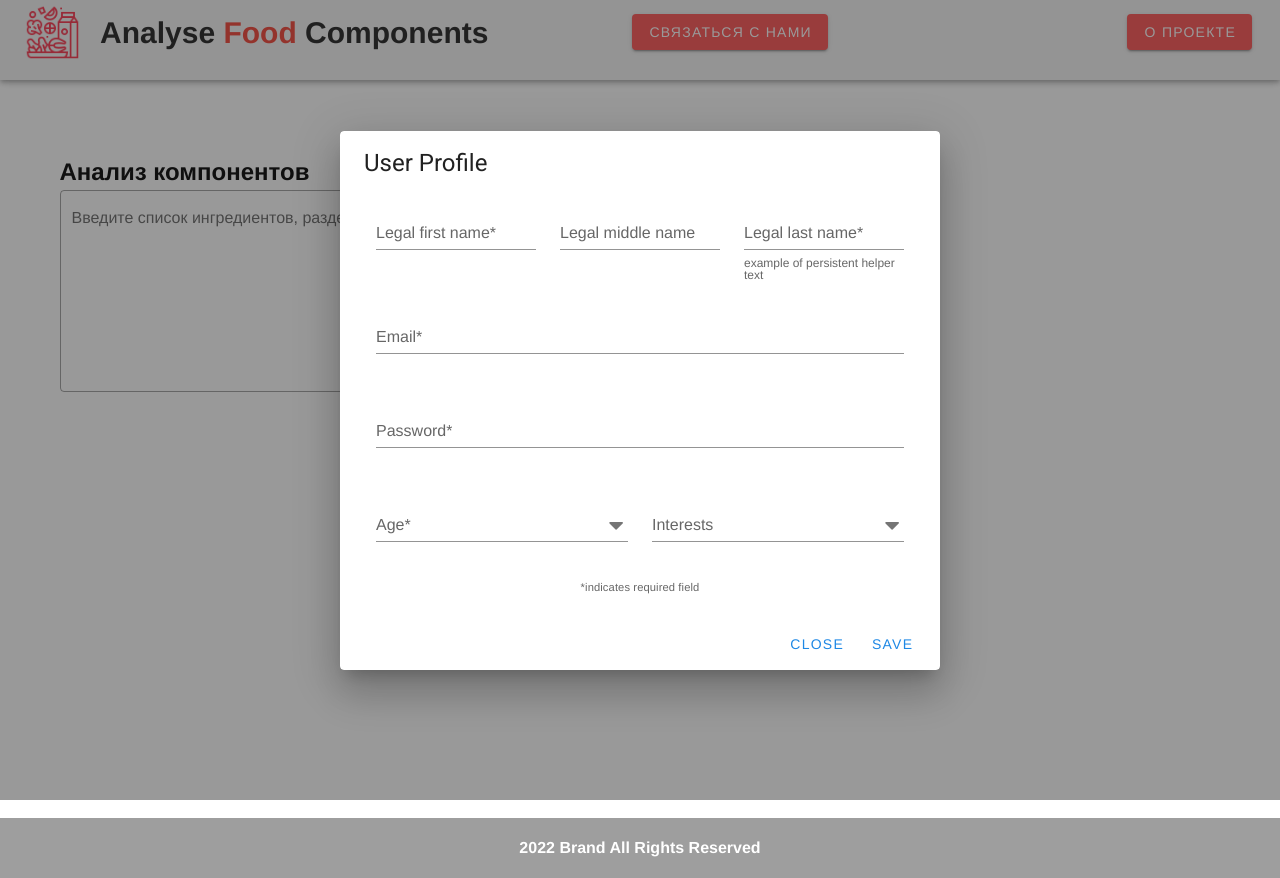
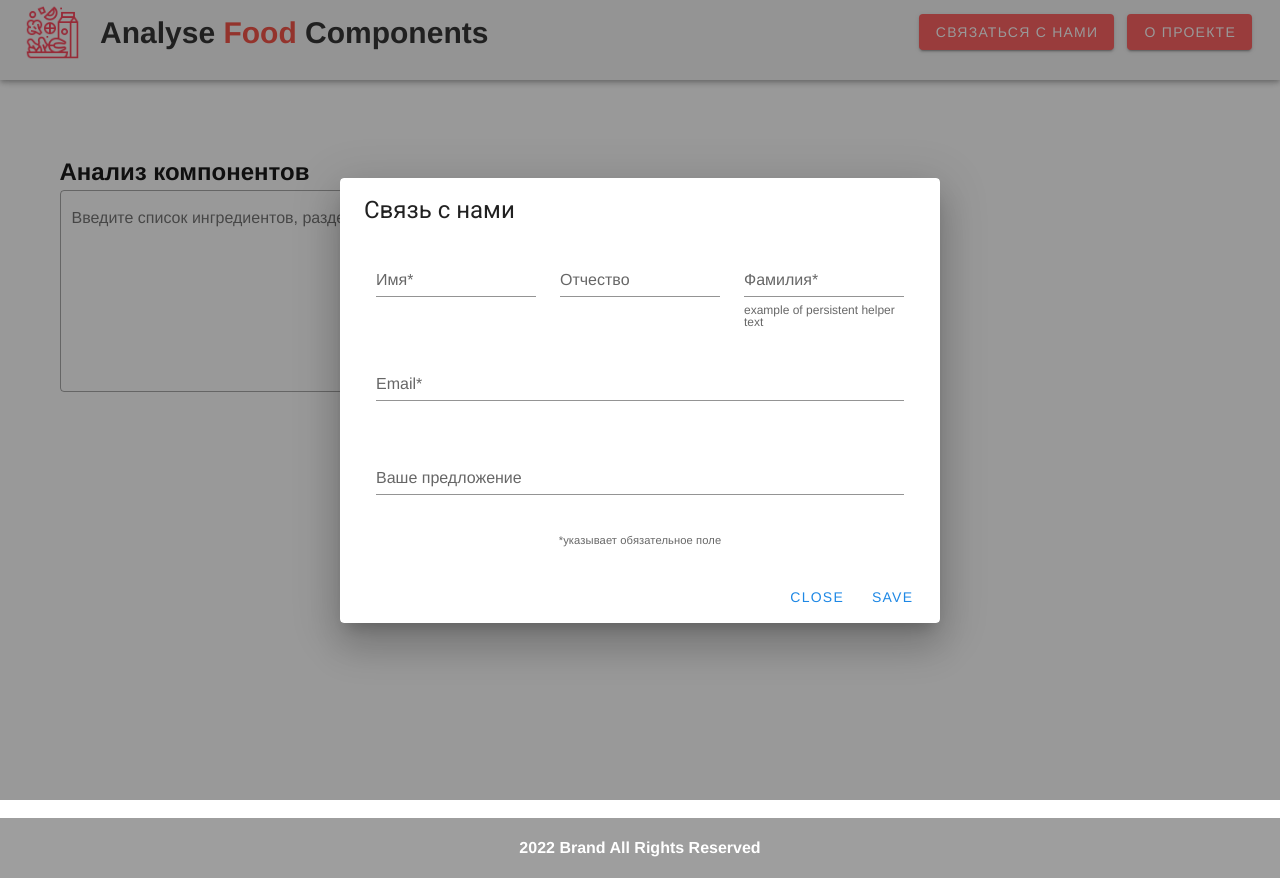
Before and after one commit to MarcusSten/GB_Analyse_Food_Component, a Vue app in the folder frontend/: page /#/ in a window 1280 px wide. Both pictures are taken after a click on the button "СВЯЗАТЬСЯ С НАМИ". Built offline with nearby package versions, Linux system fonts and the light colour scheme; what highcharts-vue would draw is missing.

Commit message:
позиционирование диалогов

```diff
--- a/frontend/src/components/ContactForm.vue
+++ b/frontend/src/components/ContactForm.vue
@@ -7,7 +7,7 @@
     >
       <template v-slot:activator="{ on, attrs }">
         <v-btn
-            class="d-flex align-self-center"
+            class="d-flex align-self-center right"
             color="error"
             v-bind="attrs"
             v-on="on"
@@ -17,7 +17,7 @@
       </template>
       <v-card>
         <v-card-title>
-          <span class="text-h5">User Profile</span>
+          <span class="text-h5">Связь с нами</span>
         </v-card-title>
         <v-card-text>
           <v-container>
@@ -28,7 +28,7 @@
                   md="4"
               >
                 <v-text-field
-                    label="Legal first name*"
+                    label="Имя*"
                     required
                 ></v-text-field>
               </v-col>
@@ -38,7 +38,7 @@
                   md="4"
               >
                 <v-text-field
-                    label="Legal middle name"
+                    label="Отчество"
                     hint="example of helper text only on focus"
                 ></v-text-field>
               </v-col>
@@ -48,7 +48,7 @@
                   md="4"
               >
                 <v-text-field
-                    label="Legal last name*"
+                    label="Фамилия*"
                     hint="example of persistent helper text"
                     persistent-hint
                     required
@@ -60,36 +60,20 @@
                     required
                 ></v-text-field>
               </v-col>
-              <v-col cols="12">
-                <v-text-field
-                    label="Password*"
-                    type="password"
-                    required
-                ></v-text-field>
-              </v-col>
-              <v-col
-                  cols="12"
-                  sm="6"
-              >
-                <v-select
-                    :items="['0-17', '18-29', '30-54', '54+']"
-                    label="Age*"
-                    required
-                ></v-select>
-              </v-col>
-              <v-col
-                  cols="12"
-                  sm="6"
-              >
-                <v-autocomplete
-                    :items="['Skiing', 'Ice hockey', 'Soccer', 'Basketball', 'Hockey', 'Reading', 'Writing', 'Coding', 'Basejump']"
-                    label="Interests"
-                    multiple
-                ></v-autocomplete>
-              </v-col>
+
+                <v-col
+                 cols="12"
+                  >
+                  <v-text-field
+
+                    auto-grow
+                    rows="8"
+                    label="Ваше предложение"
+                  ></v-text-field>
+               </v-col>
             </v-row>
           </v-container>
-          <small>*indicates required field</small>
+          <small>*указывает обязательное поле</small>
         </v-card-text>
         <v-card-actions>
           <v-spacer></v-spacer>
--- a/frontend/src/components/NotFoundPanel.vue
+++ b/frontend/src/components/NotFoundPanel.vue
@@ -35,7 +35,7 @@
                 </template>
                 <span class="item-tooltip">Поиск в интернете информации о добавке - {{item.name}}</span>
               </v-tooltip>
-              <ContactForm/>
+
             </template>
           </v-list-item>
           <v-divider
@@ -49,9 +49,9 @@
 </template>
 
 <script>
-import ContactForm from "@/components/ContactForm";
+
 export default {
-  components: {ContactForm},
+
   props:['notFound', 'items'],
   name: "NotFoundPanel",
   data(){
--- a/frontend/src/components/OutputForm.vue
+++ b/frontend/src/components/OutputForm.vue
@@ -81,10 +81,10 @@
           </template>
           <span class="item-title">Ссылка на Wiki с информацией о добавке - {{cardData.name}}</span>
         </v-tooltip>
-        <div>
+      </div>
+        <div class="contactForm">
           <ContactForm/>
         </div>
-      </div>
     </div>
 </template>
 
@@ -103,9 +103,15 @@ export default {
 </script>
 
 <style scoped>
+.contactForm{
+  position: absolute;
+  right: 0px;
+  bottom: 8px;
+}
   .items-wrapper {
     text-align: left;
     margin-top: 10px;
+    position: relative;
   }
 
   .item-block {
--- a/frontend/src/views/HomeView.vue
+++ b/frontend/src/views/HomeView.vue
@@ -13,8 +13,9 @@
           <h2>Analyse <span class="red--text">Food</span> Components</h2>
         </v-app-bar-title>
         <v-spacer></v-spacer>
+        <div class="contactForm">
           <ContactForm/>
-        <v-spacer></v-spacer>
+        </div>
         <v-btn
           class="d-flex align-self-center"
           color="error"
@@ -186,6 +187,11 @@ export default {
 
 </script>
 <style>
+
+  .contactForm{
+    padding-top: 18px;
+    margin-right: 25px;
+  }
   .text {
     color: black;
     text-align: left;
```
